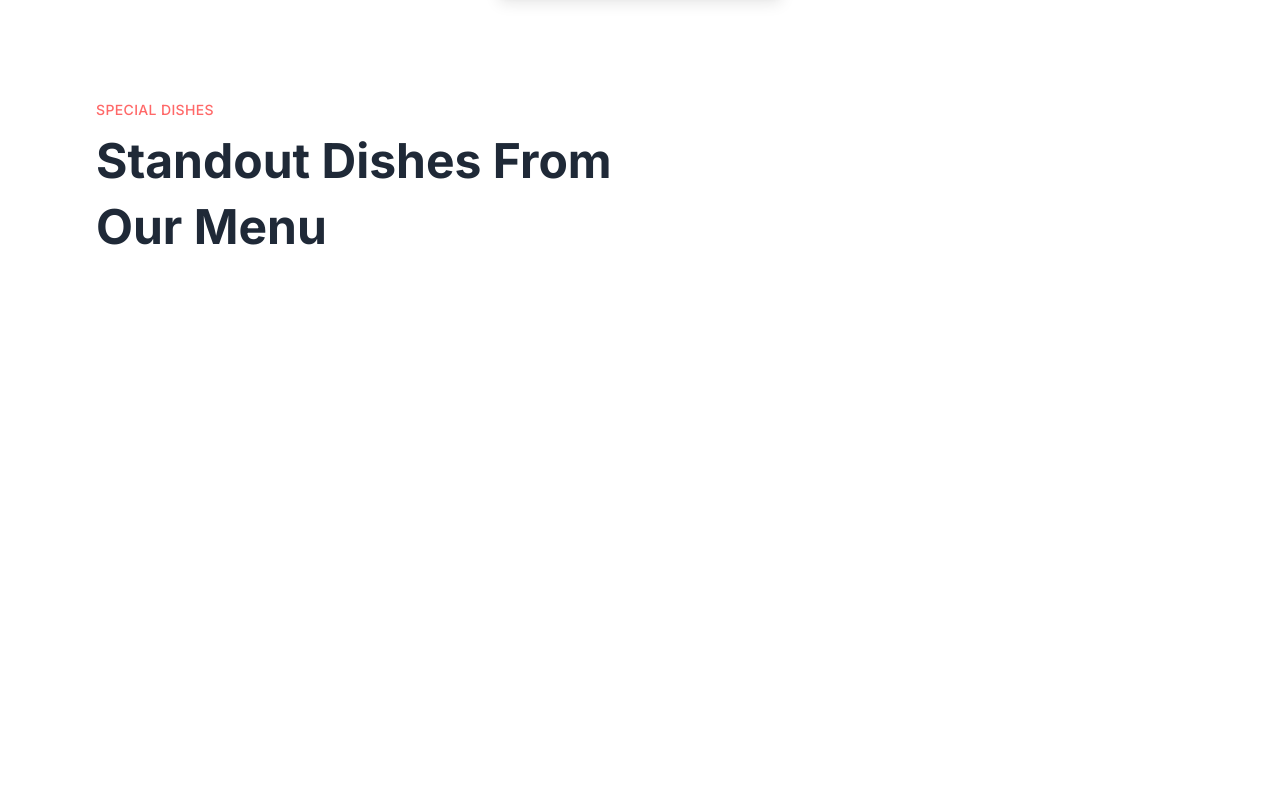
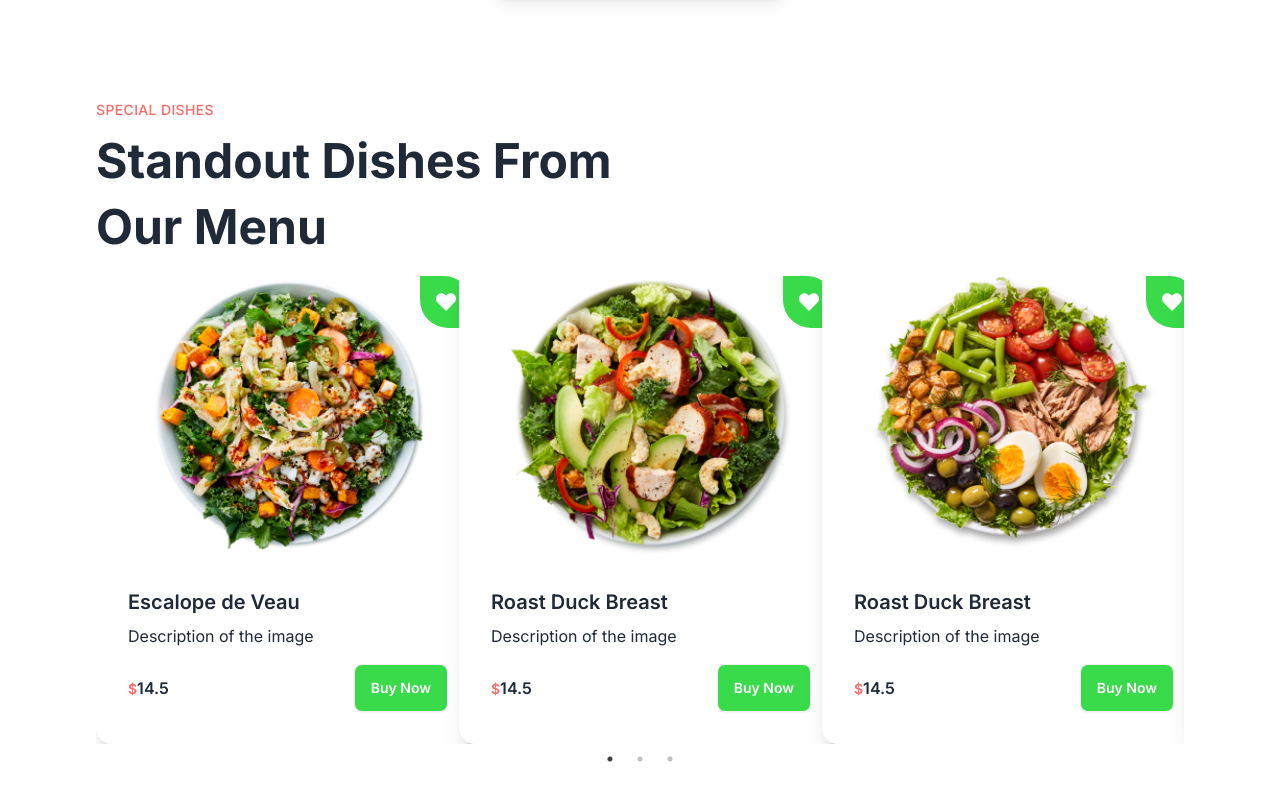
Before and after one commit to Nadeesha-Tennakoon/FOODI-APP, a React (Vite) app in the folder foodi-client/: page / in a window 1280 px wide. Shown: the part 1435-2235 px from the top of the page. Before the commit the page ends 1775 px from the top, so only its background shows below. Built offline with nearby package versions, Linux system fonts and the light colour scheme.

Commit message:
Special Dishes not complete

```diff
--- a/foodi-client/package.json
+++ b/foodi-client/package.json
@@ -16,6 +16,8 @@
     "react-dom": "^18.3.1",
     "react-icons": "^5.3.0",
     "react-router-dom": "^6.26.2",
+    "react-slick": "^0.30.2",
+    "slick-carousel": "^1.8.1",
     "sort-by": "^1.2.0"
   },
   "devDependencies": {
--- a/foodi-client/src/App.css
+++ b/foodi-client/src/App.css
@@ -19,3 +19,7 @@ header {
 .title {
   @apply text-4xl md:text-5xl font-bold my-2 md:leading-snug leading-snug;
 }
+
+.heartStar {
+  border-radius: 0px 28px 0px 28px;
+}
--- /dev/null
+++ b/foodi-client/src/components/Cards.jsx
@@ -0,0 +1,45 @@
+import React, { useState } from "react";
+import { Link } from "react-router-dom";
+import { FaHeart } from "react-icons/fa";
+
+const Cards = ({ item }) => {
+  const [isHeartFillted, setIsHeartFillted] = useState(false);
+
+  const handleHeartClick = () => {
+    setIsHeartFillted(!isHeartFillted);
+  };
+  return (
+    <div className="card bg-base-100 w-96 shadow-xl">
+      <div
+        className={`rating gap-1 absolute right-2 top-2 p-4 heartStar bg-green ${
+          isHeartFillted ? "text-rose-500" : "text-white"
+        }`}
+        onClick={handleHeartClick}
+      >
+        <FaHeart className="h-5 w-5 cursor-pointer" />
+      </div>
+      <Link to={`/menu/${item._id}`}>
+        <figure>
+          <img
+            src={item.image}
+            alt="Food"
+            className="hover:scale-105 transition-all duration-200 md:h-72"
+          />
+        </figure>
+      </Link>
+      <div className="card-body">
+        <h2 className="card-title">{item.name}</h2>
+        <p>Description of the image</p>
+        <div className="card-actions justify-between items-center mt-2">
+          <h5 className="font-semibold">
+            <span className="text-sm text-red">$</span>
+            {item.price}
+          </h5>
+          <button className="btn bg-green text-white">Buy Now</button>
+        </div>
+      </div>
+    </div>
+  );
+};
+
+export default Cards;
--- a/foodi-client/src/pages/home/SpecialDishes.jsx
+++ b/foodi-client/src/pages/home/SpecialDishes.jsx
@@ -1,12 +1,98 @@
-import React from "react";
+import React, { useEffect, useState } from "react";
+import "slick-carousel/slick/slick.css";
+import "slick-carousel/slick/slick-theme.css";
+import Slider from "react-slick";
+import Cards from "../../components/Cards";
+
+const simpleNextArrow = (props) => {
+  const { className, style, onclick } = props;
+  return (
+    <div
+      className={className}
+      style={{ ...style, display: "block", background: "red" }}
+      onClick={oneClick}
+    >
+      NEXT
+    </div>
+  );
+};
+const simplePrevArrow = (props) => {
+  const { className, style, onclick } = props;
+  return (
+    <div
+      className={className}
+      style={{ ...style, display: "block", background: "green" }}
+      onClick={oneClick}
+    >
+      BACK
+    </div>
+  );
+};
 
 const SpecialDishes = () => {
+  const [recipes, setRecipes] = useState([]);
+  const slider = React.useRef(null);
+
+  useEffect(() => {
+    fetch("/menu.json")
+      .then((res) => res.json())
+      .then((data) => {
+        const specials = data.filter((item) => item.category === "popular");
+        //console.log(specials);
+        setRecipes(specials);
+      });
+  }, []);
+
+  // Settings
+  const settings = {
+    dots: true,
+    infinite: false,
+    speed: 500,
+    slidesToShow: 3,
+    slidesToScroll: 3,
+    initialSlide: 0,
+    responsive: [
+      {
+        breakpoint: 1024,
+        settings: {
+          slidesToShow: 3,
+          slidesToScroll: 3,
+          infinite: true,
+          dots: true,
+        },
+      },
+      {
+        breakpoint: 600,
+        settings: {
+          slidesToShow: 2,
+          slidesToScroll: 2,
+          initialSlide: 2,
+        },
+      },
+      {
+        breakpoint: 480,
+        settings: {
+          slidesToShow: 1,
+          slidesToScroll: 1,
+        },
+      },
+    ],
+
+    nextArrow: <simpleNextArrow />,
+    prevArrow: <simplePrevArrow />,
+  };
   return (
     <div className="section-container my-20">
       <div className="text-left">
         <p className="subtitle">Special Dishes</p>
         <h2 className="title md:w-[520px]">Standout Dishes From Our Menu</h2>
       </div>
+
+      <Slider {...settings}>
+        {recipes.map((item, i) => (
+          <Cards key={i} item={item} />
+        ))}
+      </Slider>
     </div>
   );
 };
```
Also changed, not shown: 1 other file (tests, documents, lock files or other folders).
